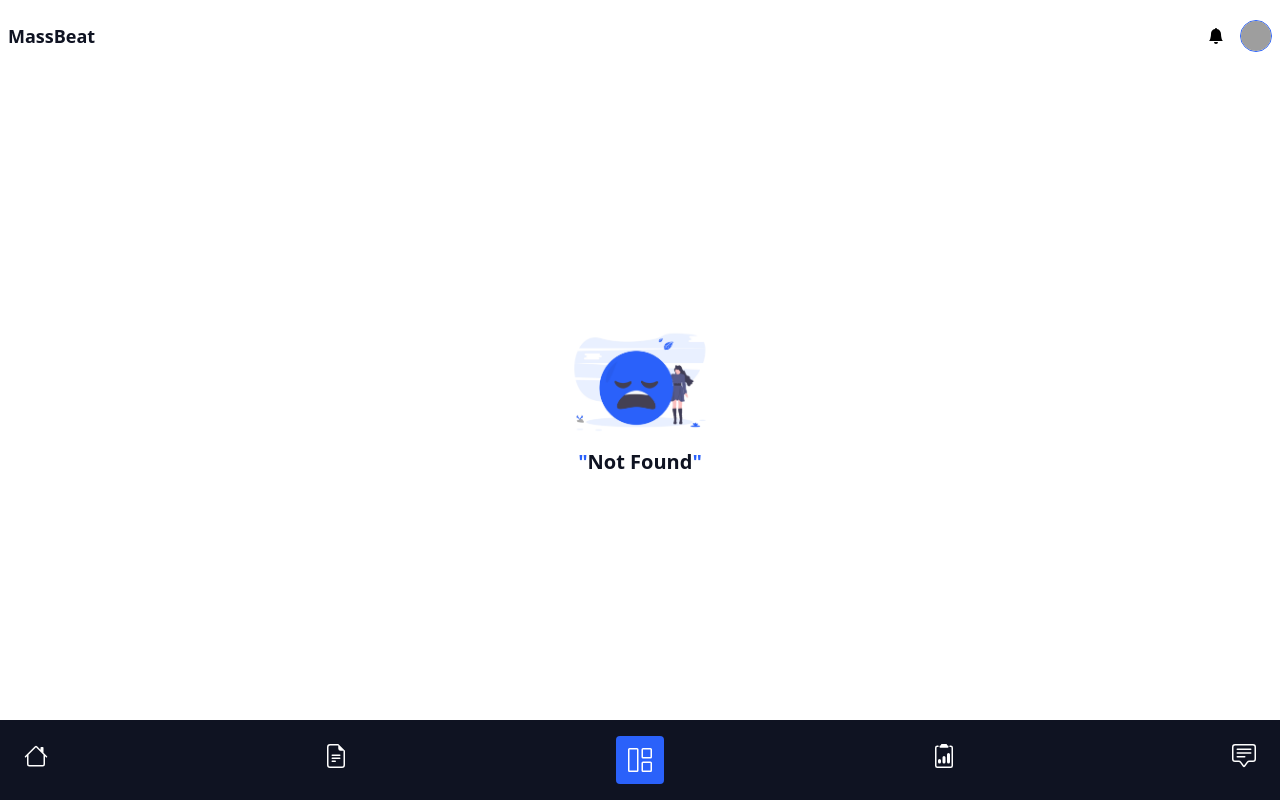
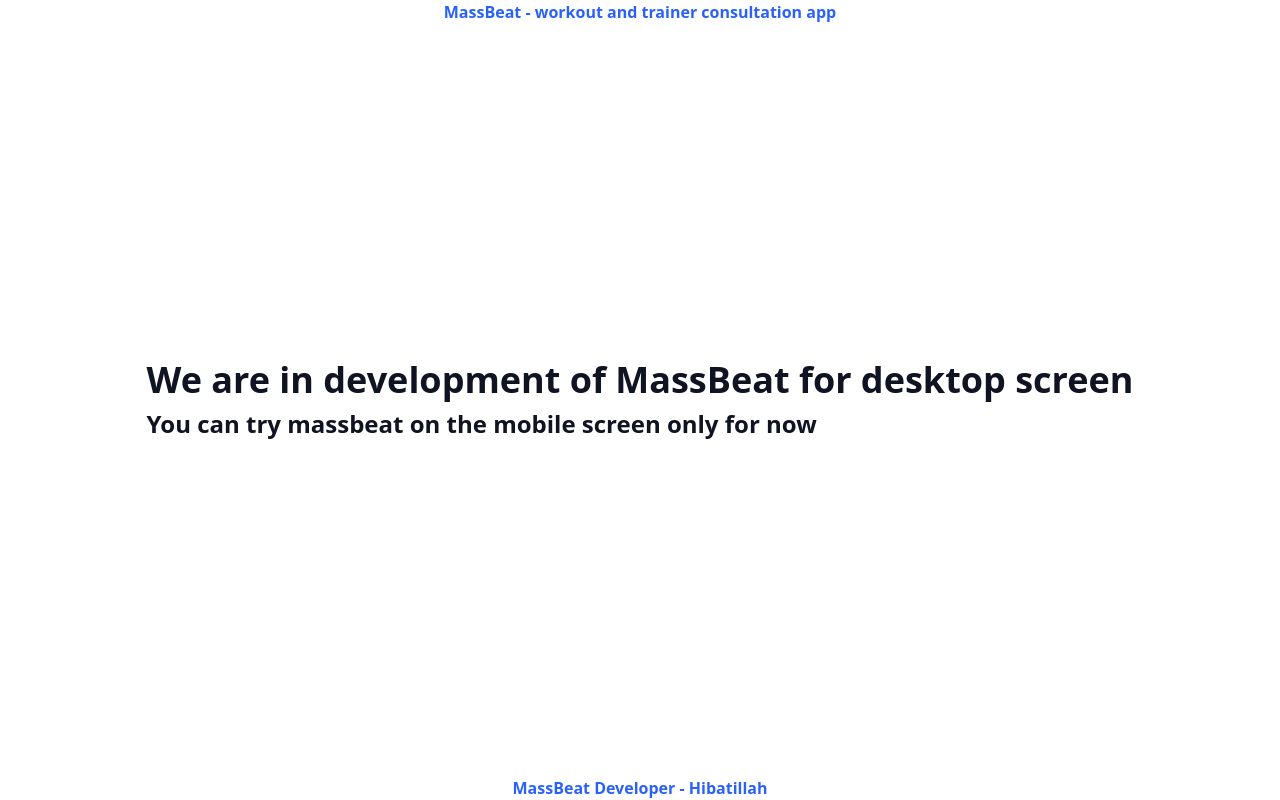
Before and after one commit to hibatillah/massbeat, a React (Create React App) app: page / in a window 1280 px wide. Before the commit this address had no page. Built offline with nearby package versions, Linux system fonts and the light colour scheme; grey boxes are pictures that could not be loaded.

Commit message:
add sm: screen

```diff
--- a/src/App.jsx
+++ b/src/App.jsx
@@ -8,11 +8,25 @@
 
   return (
     <BrowserRouter>
-      <div className="w-full min-h-screen h-full pb-4 bg-white">
+      <div className="hidden w-full min-h-screen sm:grid sm:place-items-center">
+        <div className="flex flex-col justify-between items-center gap-4 h-full font-semibold">
+          <span className="text-primary">MassBeat - workout and trainer consultation app</span>
+          <div className="space-y-2 text-tertiary">
+            <h1 className="text-4xl font-bold">
+              We are in development of MassBeat for desktop screen
+            </h1>
+            <h2 className="text-2xl">
+              You can try massbeat on the mobile screen only for now
+            </h2>
+          </div>
+          <span className="text-primary">MassBeat Developer - Hibatillah</span>
+        </div>
+      </div>
+      <div className="w-full min-h-screen h-full pb-4 bg-white sm:hidden">
         <Header />
         <div className="w-full h-full pb-20">
           <Routes>
-            <Route path="massbeat/" element={<Home />} />
+            <Route path="/" element={<Home />} />
             <Route path="articles" element={<Articles />} />
             <Route path="articles/:id" element={<Article />} />
             <Route path="program" element={<Programs />} />
```
